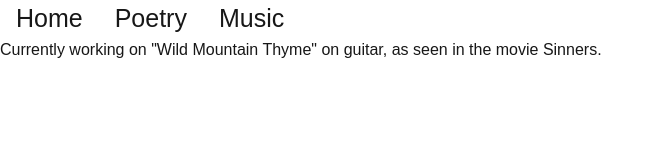
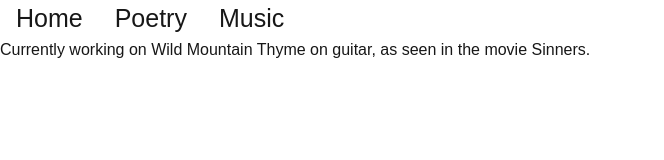
Before and after one commit to liamhade/website, a Next.js app: page /music in a window 1280 px wide. Shown: the top 160 px of the page, without its empty margins (0-664 px from the left). Built offline with nearby package versions, Linux system fonts and the light colour scheme.

Commit message:
removed quotes

```diff
--- a/app/music/page.tsx
+++ b/app/music/page.tsx
@@ -14,7 +14,7 @@ export default function MusicPage() {
 function Page() {
 	return (
 		<div>
-			Currently working on "Wild Mountain Thyme" on guitar, as seen in the movie Sinners.
+			Currently working on Wild Mountain Thyme on guitar, as seen in the movie Sinners.
 		</div>
 	)
 }
```
